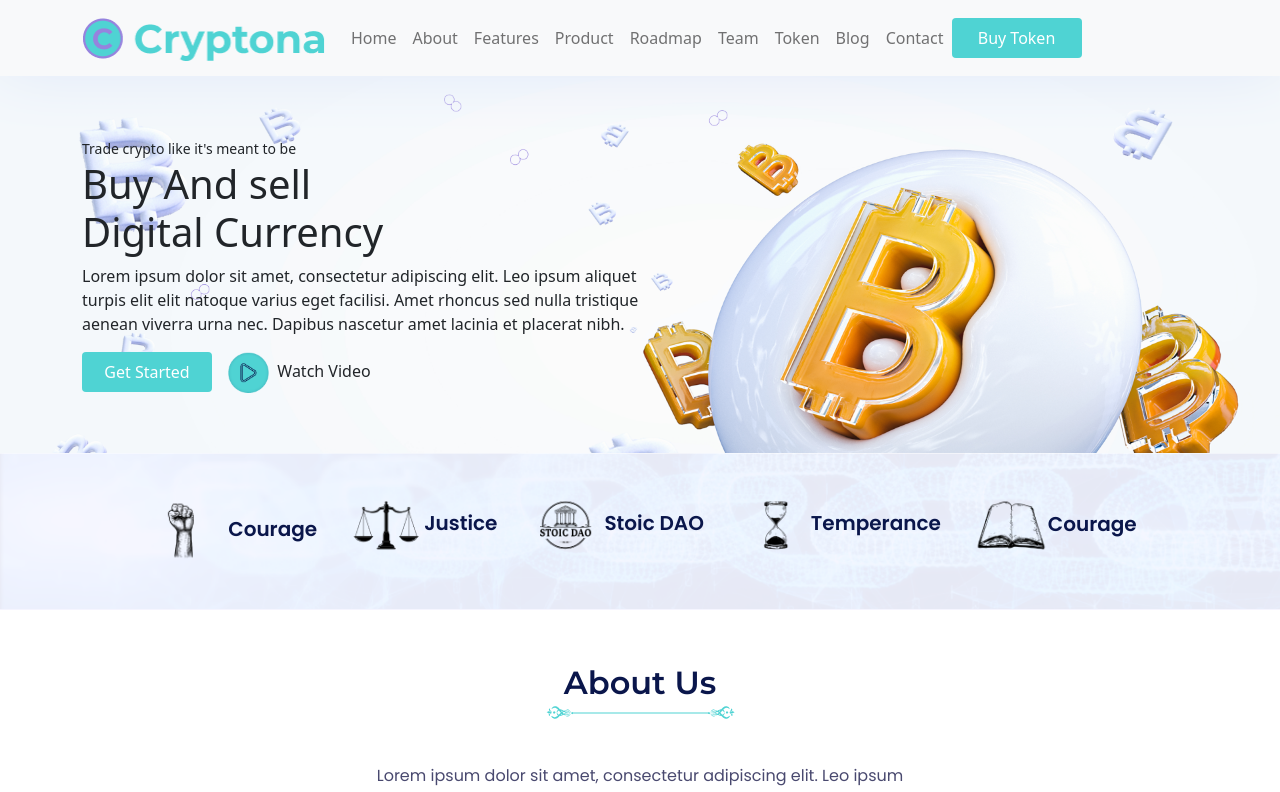
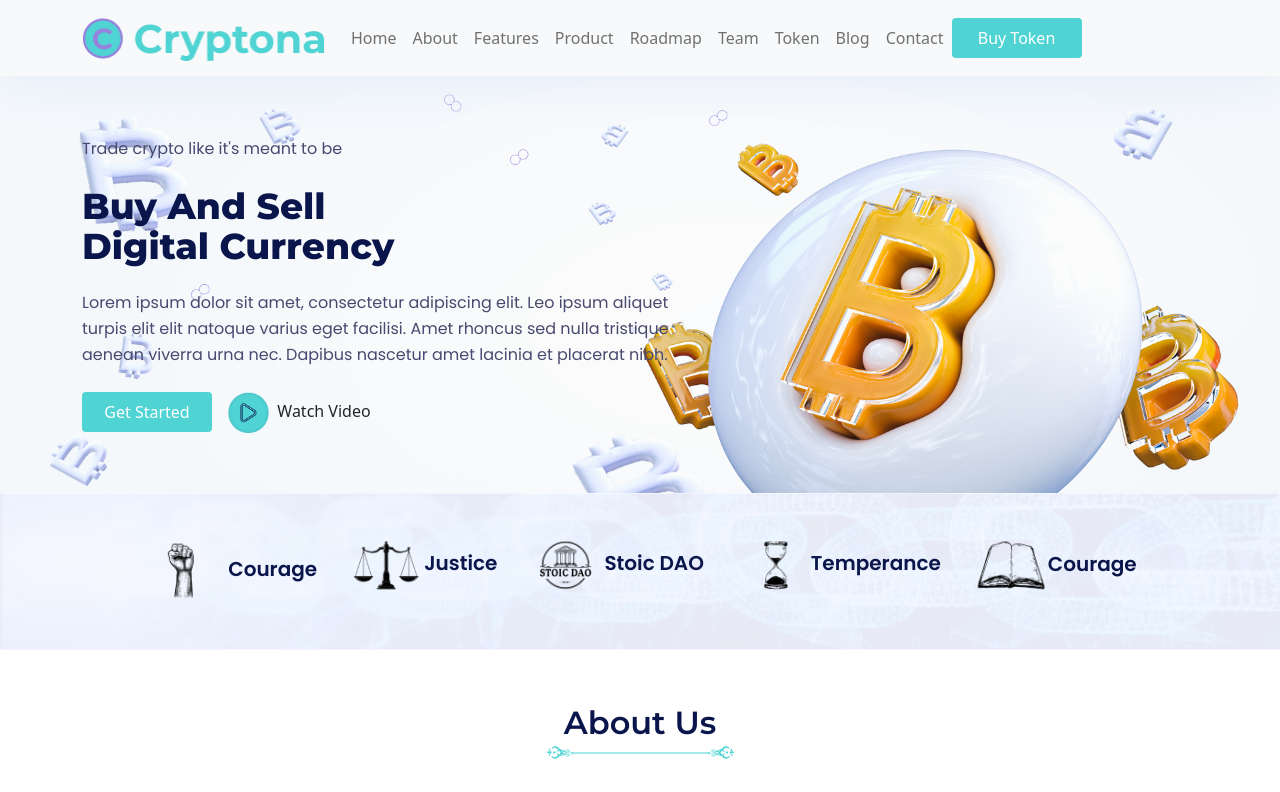
Before and after one commit to iknahar/Stoic-DAO, a React (Create React App) app: page / in a window 1280 px wide. Shown: the top 792 px of the page. Built offline with nearby package versions, Linux system fonts and the light colour scheme.

Commit message:
Besutification

```diff
--- a/src/components/pages/Home/Home.css
+++ b/src/components/pages/Home/Home.css
@@ -1,3 +1,4 @@
+@import url('https://fonts.googleapis.com/css2?family=Montserrat:wght@400;800&display=swap');
 .hero-bg {
   background: url(../../asset/herosection.png);
   background-repeat: no-repeat;
@@ -14,3 +15,12 @@
 .content-bg{
     padding: 60px;
 }
+
+.title1{
+  font-weight: 800;
+  font-size: 36px;
+  line-height: 40px;
+  text-transform: capitalize;
+  color: #0a164b;
+  font-family: 'Montserrat', sans-serif;
+}
--- a/src/components/pages/Home/Home.js
+++ b/src/components/pages/Home/Home.js
@@ -46,11 +46,11 @@ const Home = () => {
 
         {/* Hero section  */}
         <div className="container content-bg">
-          <small>Trade crypto like it's meant to be</small>
-          <h1>
-            Buy And sell <br /> Digital Currency
+          <small className='text2 mt-1'>Trade crypto like it's meant to be</small>
+          <h1 className='title1 my-4'>
+            <b>Buy And sell <br /> Digital Currency</b>
           </h1>
-          <p>
+          <p className='text2 my-4'>
             Lorem ipsum dolor sit amet, consectetur adipiscing elit. Leo ipsum
             aliquet <br />
             turpis elit elit natoque varius eget facilisi. Amet rhoncus sed
```
